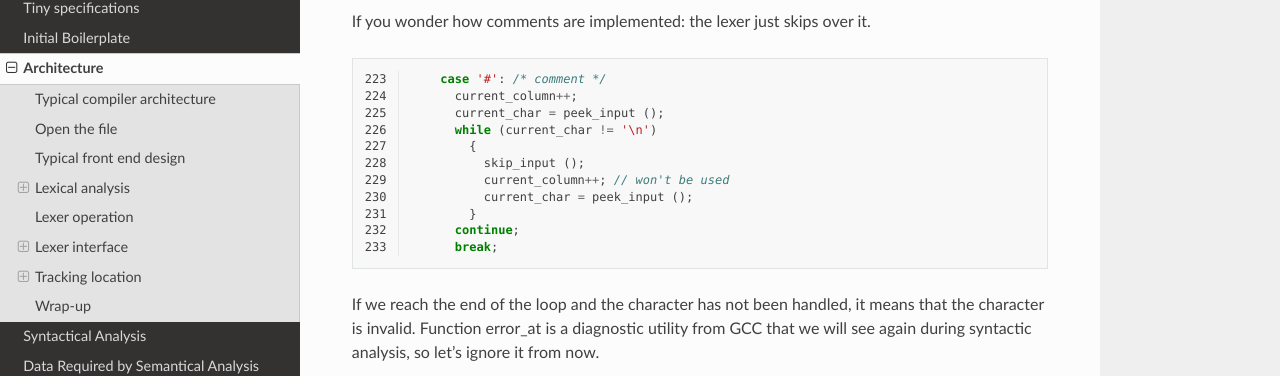
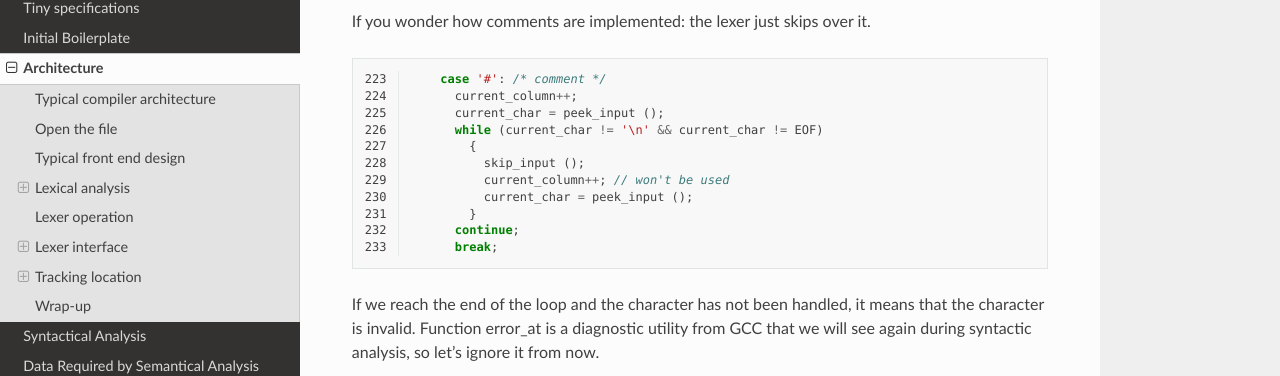
Before and after one commit to GCC-Tiny/gcc-tiny-docs-rtd, a Sphinx documentation site: the page built from docs/source/part03.rst, in a window 1280 px wide and 900 px high, scrolled down 13859 px. Shown: the part 137-513 px from the top of the window. Built offline with Sphinx 7.4.7 and the Read the Docs theme 2.0.0, drawn with Linux system fonts in a browser that asks for light colours.

Commit message:
Updated to reflect recent changes in code

```diff
--- a/docs/source/part03.rst
+++ b/docs/source/part03.rst
@@ -741,7 +741,7 @@ If you wonder how comments are implemented: the lexer just skips over it.
 	case '#': /* comment */
 	  current_column++;
 	  current_char = peek_input ();
-	  while (current_char != '\n')
+	  while (current_char != '\n' && current_char != EOF)
 	    {
 	      skip_input ();
 	      current_column++; // won't be used
```
